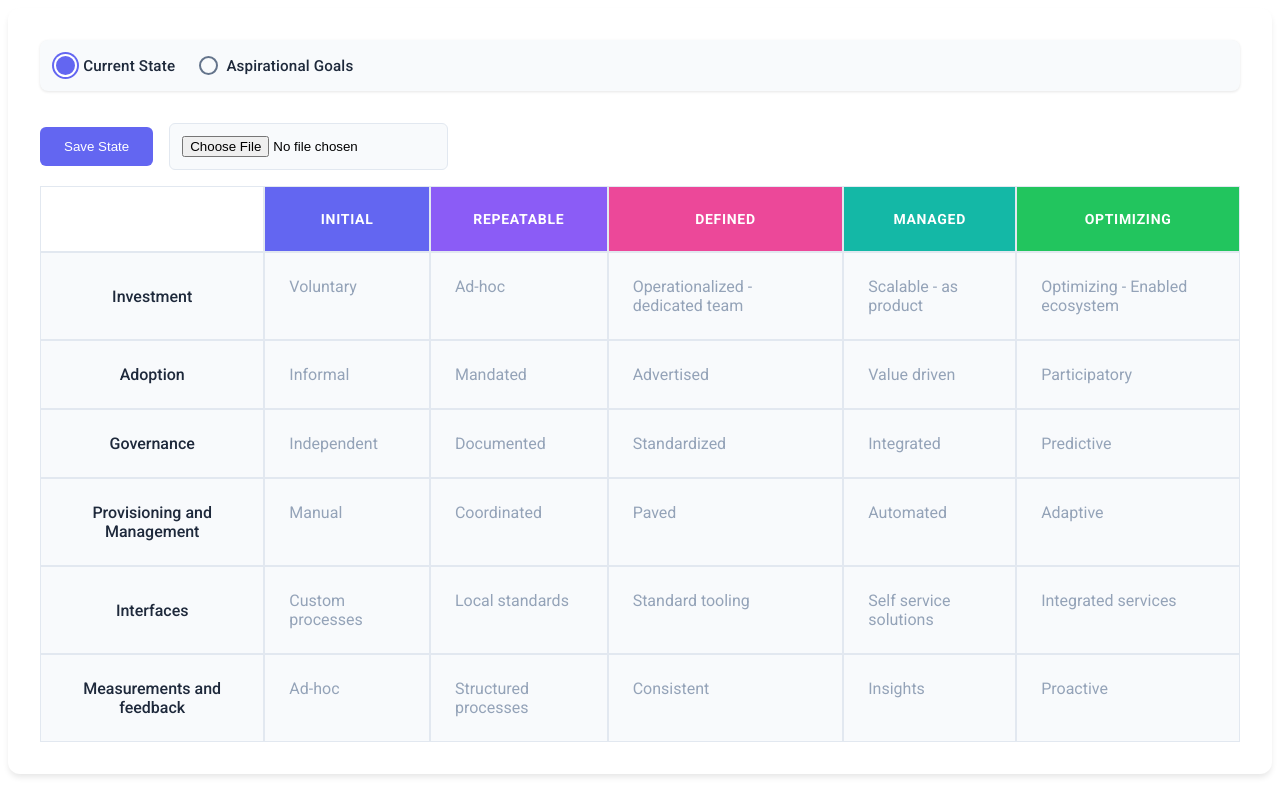
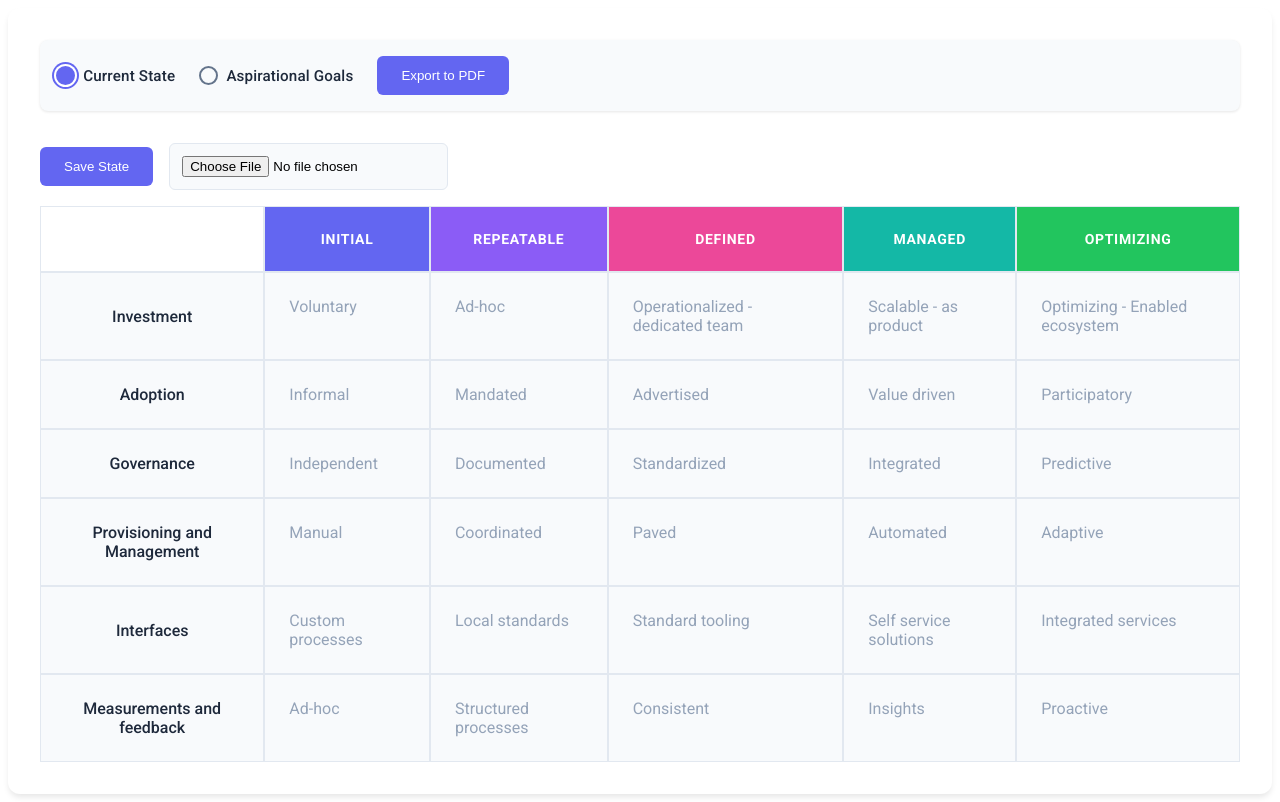
Before and after one commit to jpcarrascal/capabilitymodeltable, a React (Create React App) app: page / in a window 1280 px wide. Built offline with nearby package versions, Linux system fonts and the light colour scheme.

Commit message:
Added save to PDF feature

```diff
--- a/package.json
+++ b/package.json
@@ -12,7 +12,10 @@
   "author": "",
   "license": "ISC",
   "dependencies": {
+    "@types/html2canvas": "^0.5.35",
     "@types/react": "^18.3.12",
+    "html2canvas": "^1.4.1",
+    "jspdf": "^2.5.2",
     "react": "^18.3.1",
     "react-dom": "^18.3.1",
     "react-scripts": "5.0.1"
--- a/src/components/Table.tsx
+++ b/src/components/Table.tsx
@@ -2,6 +2,8 @@
 import React, { useEffect, useState, useRef } from 'react';
 import { TableData } from '../types/TableData';
 import './Table.css';
+import html2canvas from 'html2canvas';
+import jsPDF from 'jspdf';
 
 interface ClickPosition {
   rowIndex: number;
@@ -98,6 +100,36 @@ const Table: React.FC = () => {
     };
   };
 
+  // Add this function inside the Table component
+  const exportToPDF = async () => {
+    if (!tableContainerRef.current) return;
+
+    try {
+      // Create canvas from table
+      const options: Parameters<typeof html2canvas>[1] = {
+        width: window.innerWidth,
+        height: window.innerHeight,
+        useCORS: true,
+        logging: false,
+        background: '#ffffff'
+      };
+
+      const canvas = await html2canvas(tableContainerRef.current, options);
+
+      // Calculate dimensions
+      const imgWidth = 210; // A4 width in mm
+      const pageHeight = 297; // A4 height in mm
+      const imgHeight = (canvas.height * imgWidth) / canvas.width;
+
+      // Create PDF
+      const pdf = new jsPDF('p', 'mm');
+      pdf.addImage(canvas.toDataURL('image/png'), 'PNG', 0, 0, imgWidth, imgHeight);
+      pdf.save('capability-model.pdf');
+    } catch (error) {
+      console.error('PDF export failed:', error);
+    }
+  };
+
   if (!tableData) {
     return <div>Loading...</div>;
   }
@@ -137,6 +169,7 @@ const Table: React.FC = () => {
             onChange={(e) => setSelectionMode(e.target.value as SelectionMode)}
           /> Aspirational Goals
         </label>
+        <button onClick={exportToPDF}>Export to PDF</button>
       </div>
       <button onClick={saveStateToFile}>Save State</button>
       <input type="file" accept="application/json" onChange={loadStateFromFile} />
```
Also changed, not shown: 1 other file (tests, documents, lock files or other folders).
